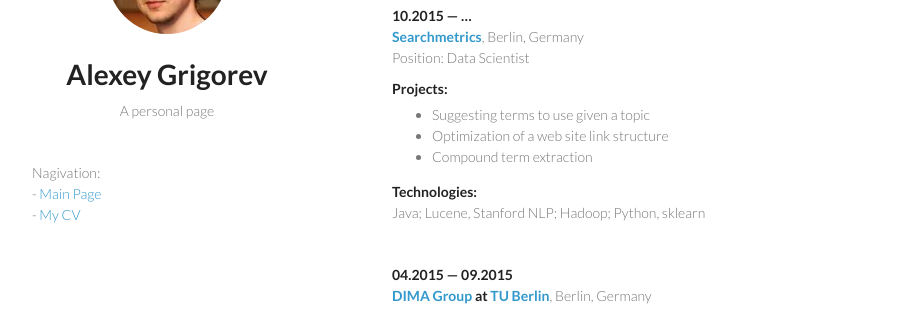
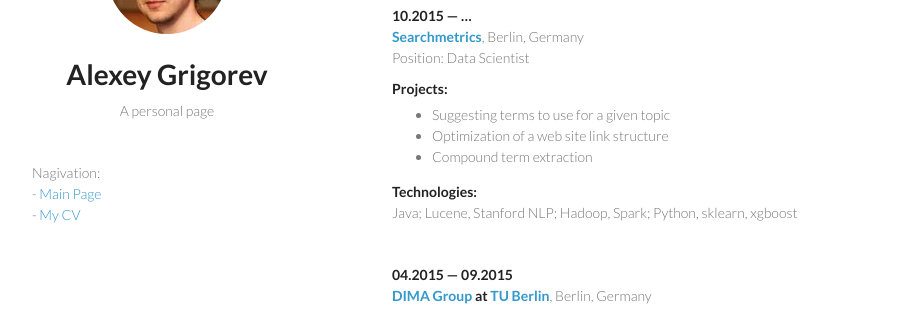
Before and after one commit to alexeygrigorev/alexeygrigorev.github.io, a Jekyll site: the page built from cv.md, in a window 1280 px wide and 900 px high, scrolled down 334 px. Shown: the part 154-463 px from the top of the window, without its empty margins (178-1088 px from the left). Built offline with Jekyll 4.4.1, drawn with Linux system fonts in a browser that asks for light colours; some of the changed text lies outside the part shown.

Commit message:
Update cv.md

```diff
--- a/cv.md
+++ b/cv.md
@@ -35,12 +35,12 @@ Position: Data Scientist<br/>
 
 <strong>Projects:</strong>
 
-- Suggesting terms to use given a topic
+- Suggesting terms to use for a given topic
 - Optimization of a web site link structure
 - Compound term extraction
 
 <strong>Technologies:</strong><br/>
-Java; Lucene, Stanford NLP; Hadoop; Python, sklearn<br/>
+Java; Lucene, Stanford NLP; Hadoop, Spark; Python, sklearn, xgboost<br/>
 
 
 &nbsp;
```
Also changed, not shown: other parts of cv.md (+1 -0 lines).
